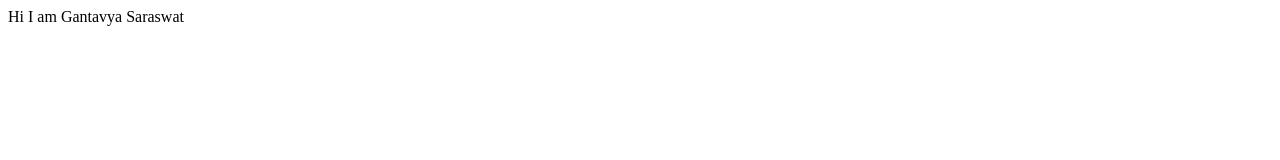
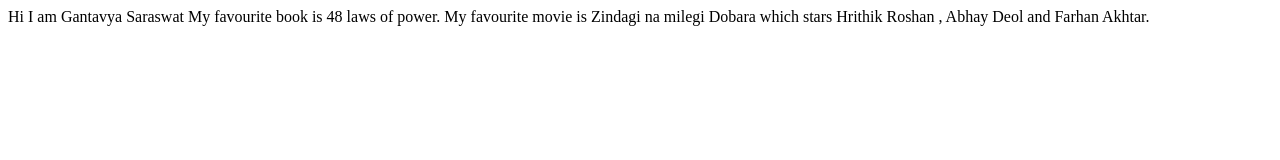
Before and after one commit to gantavya99/sample-website, a plain HTML site: page index.html in a window 1280 px wide. Drawn offline with Linux system fonts and the light colour scheme.

Commit message:
Update index.html

```diff
--- a/index.html
+++ b/index.html
@@ -8,5 +8,7 @@
 </head>
 <body >
     Hi I am Gantavya Saraswat
+    My favourite book is 48 laws of power.
+    My favourite movie is Zindagi na milegi Dobara which stars Hrithik Roshan , Abhay Deol and Farhan Akhtar.
 </body>
 </html>
```
